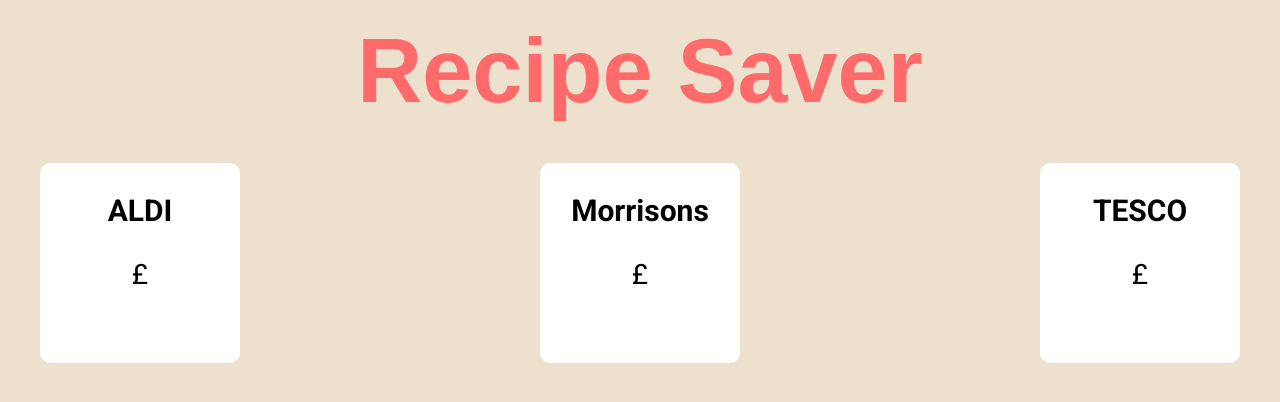
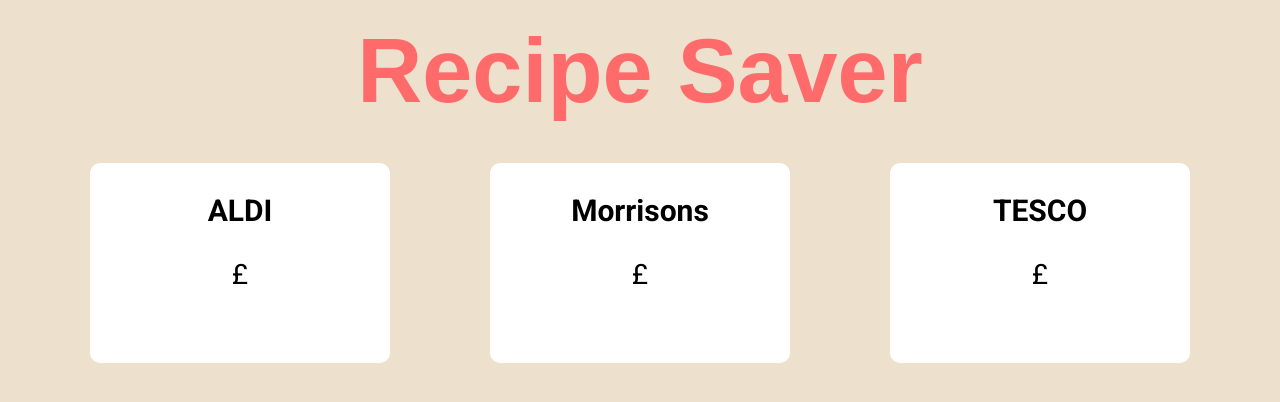
Before and after one commit to ReWats/group_3_project_recipesaver, a Flask app: template backend/templates/output.html in a window 1280 px wide. Shown: the top 402 px of the page. Run offline with Flask 3, Linux system fonts and the light colour scheme; the template is opened without the code that fills it, so the values that code supplies are empty; some web fonts are replaced.

Commit message:
amended some style rules

```diff
--- a/backend/static/css/style.css
+++ b/backend/static/css/style.css
@@ -18,7 +18,7 @@ h1 {
     margin: 20px auto;
     text-align: center;
     display: flex;
-    justify-content: space-between;
+    justify-content: space-around;
 }
 
 .section {
@@ -38,7 +38,7 @@ form input {
 
 .supermarket-card {
     background-color: white;
-    width:200px;
+    width: 300px;
     height: 200px;
     border-radius: 10px;
     margin-top: 20px;
```
